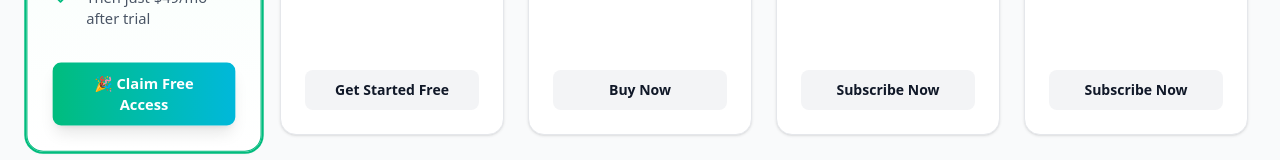
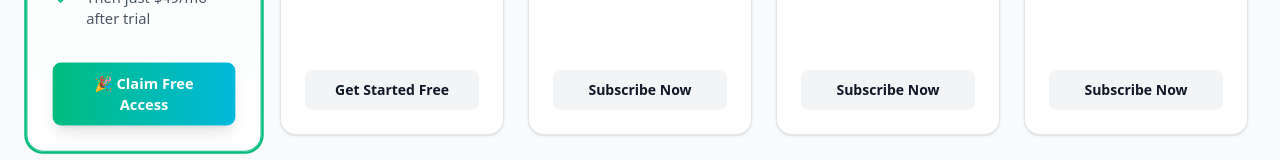
Before and after one commit to testqgw/SCP, a Next.js app: page / in a window 1280 px wide. Shown: the part 3133-3293 px from the top of the page. Built offline with nearby package versions, Linux system fonts and the light colour scheme; no server answers.

Commit message:
Update pricing with new Stripe subscription price IDs

```diff
--- a/components/landing/PricingSection.tsx
+++ b/components/landing/PricingSection.tsx
@@ -56,12 +56,11 @@ const tiers = [
             "Secure Document Vault",
             "2 Team Members",
         ],
-        cta: "Buy Now",
+        cta: "Subscribe Now",
         href: "/sign-up?plan=standard",
         featured: false,
         highlighted: false,
-        priceId: "price_1Scrl79HXJ0MifVdn5LxZr8P",
-        paymentMode: "payment" as const, // One-time purchase
+        priceId: "price_1ScscN9HXJ0MifVdh6FBWoku",
     },
     {
         name: "Fleet Manager",
@@ -79,7 +78,7 @@ const tiers = [
         href: "/sign-up?plan=growth",
         featured: false,
         highlighted: false,
-        priceId: "price_1SXRui4ybcRPBciWD2Nq4Xub",
+        priceId: "price_1Scse99HXJ0MifVdGh9NhzyC",
     },
     {
         name: "Commissary",
@@ -97,7 +96,7 @@ const tiers = [
         href: "/sign-up?plan=commissary",
         featured: false,
         highlighted: false,
-        priceId: "price_1SXRw54ybcRPBciW4KwpyZWE",
+        priceId: "price_1Scsew9HXJ0MifVd8URkdiuz",
     },
 ];
 
```
